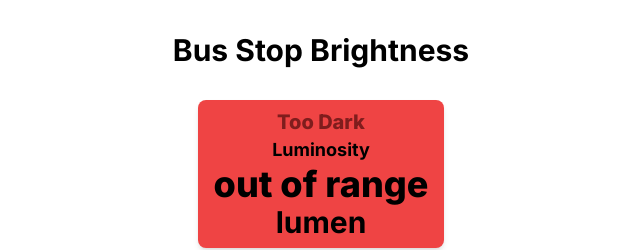
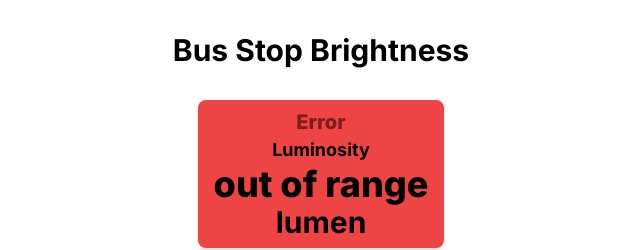
Before and after one commit to Nacnano/embbed-lab-final-project, a Next.js app in the folder web/: page / in a window 1280 px wide. Shown: the top 250 px of the page, without its empty margins (319-959 px from the left). Built offline with nearby package versions, Linux system fonts and the light colour scheme; no server answers; the database is empty.

Commit message:
fix: error lumen

```diff
--- a/web/src/components/StatusCard.tsx
+++ b/web/src/components/StatusCard.tsx
@@ -8,15 +8,14 @@ interface StatusCardProps {
 const StatusCard: React.FC<StatusCardProps> = ({ value }) => {
   let luminosityStatus = "";
   let backgroundColor = "";
-
-  if (value > threshold.bright) {
+  if (value == threshold.error) {
+    luminosityStatus = "Error";
+    backgroundColor = "bg-red-500";
+  } else if (value > threshold.bright) {
     luminosityStatus = "Too Bright";
     backgroundColor = "bg-red-500";
   } else if (value < threshold.dark) {
     luminosityStatus = "Too Dark";
-    backgroundColor = "bg-red-500";
-  } else if (value == threshold.error) {
-    luminosityStatus = "Error";
     backgroundColor = "bg-red-500";
   } else {
     luminosityStatus = "OK";
```
